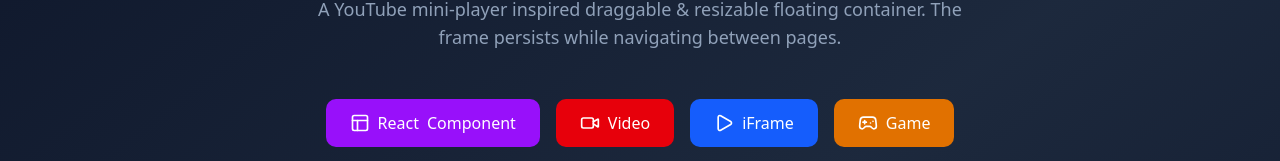
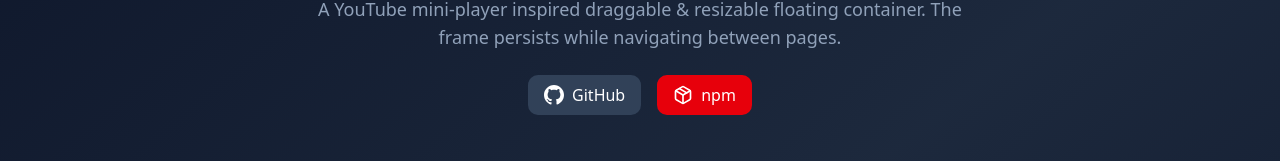
Before and after one commit to atknatk/glide-frame, a Next.js app: page / in a window 1280 px wide. Shown: the part 173-334 px from the top of the page. Built offline with nearby package versions, Linux system fonts and the light colour scheme.

Commit message:
feat: add GitHub and npm links to home page header

```diff
--- a/app/page.tsx
+++ b/app/page.tsx
@@ -2,7 +2,7 @@
 
 import { useSyncExternalStore } from "react";
 import { useGlideFrameContext, DetachableContent } from "@/components/glide-frame";
-import { Play, Video, Gamepad2, Layout } from "lucide-react";
+import { Play, Video, Gamepad2, Layout, Package } from "lucide-react";
 
 const MOBILE_BREAKPOINT = 768;
 
@@ -107,9 +107,29 @@
       <main className="container mx-auto px-4 py-12">
         <div className="text-center mb-12">
           <h1 className="text-4xl md:text-5xl font-bold text-white mb-4">GlideFrame Demo</h1>
-          <p className="text-lg text-slate-400 max-w-2xl mx-auto">
+          <p className="text-lg text-slate-400 max-w-2xl mx-auto mb-6">
             A YouTube mini-player inspired draggable & resizable floating container. The frame persists while navigating between pages.
           </p>
+          <div className="flex justify-center gap-4">
+            <a
+              href="https://github.com/atknatk/glide-frame"
+              target="_blank"
+              rel="noopener noreferrer"
+              className="flex items-center gap-2 px-4 py-2 bg-slate-700 hover:bg-slate-600 text-white rounded-lg transition-colors"
+            >
+              <svg className="w-5 h-5" fill="currentColor" viewBox="0 0 24 24"><path d="M12 0c-6.626 0-12 5.373-12 12 0 5.302 3.438 9.8 8.207 11.387.599.111.793-.261.793-.577v-2.234c-3.338.726-4.033-1.416-4.033-1.416-.546-1.387-1.333-1.756-1.333-1.756-1.089-.745.083-.729.083-.729 1.205.084 1.839 1.237 1.839 1.237 1.07 1.834 2.807 1.304 3.492.997.107-.775.418-1.305.762-1.604-2.665-.305-5.467-1.334-5.467-5.931 0-1.311.469-2.381 1.236-3.221-.124-.303-.535-1.524.117-3.176 0 0 1.008-.322 3.301 1.23.957-.266 1.983-.399 3.003-.404 1.02.005 2.047.138 3.006.404 2.291-1.552 3.297-1.23 3.297-1.23.653 1.653.242 2.874.118 3.176.77.84 1.235 1.911 1.235 3.221 0 4.609-2.807 5.624-5.479 5.921.43.372.823 1.102.823 2.222v3.293c0 .319.192.694.801.576 4.765-1.589 8.199-6.086 8.199-11.386 0-6.627-5.373-12-12-12z"/></svg>
+              GitHub
+            </a>
+            <a
+              href="https://www.npmjs.com/package/glide-frame"
+              target="_blank"
+              rel="noopener noreferrer"
+              className="flex items-center gap-2 px-4 py-2 bg-red-600 hover:bg-red-500 text-white rounded-lg transition-colors"
+            >
+              <Package className="w-5 h-5" />
+              npm
+            </a>
+          </div>
         </div>
 
         <div className="flex flex-wrap justify-center gap-2 md:gap-4 mb-8 md:mb-12">
```
